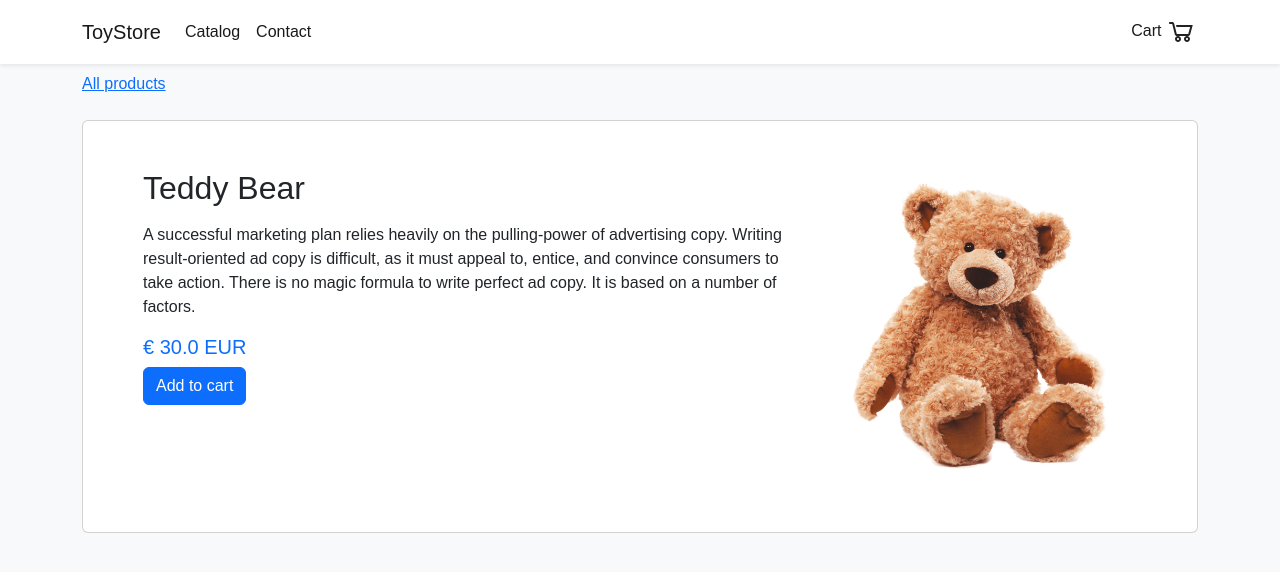
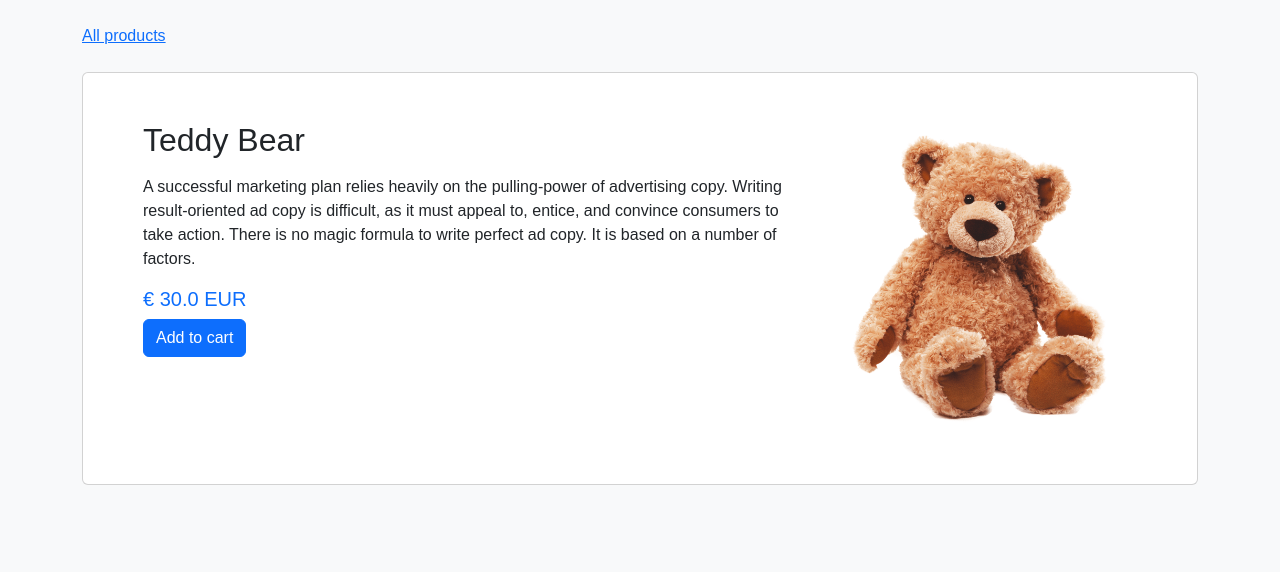
Before and after one commit to morelmanon/Manon, a Jekyll site: the page built from _products/product1.md, in a window 1280 px wide. Shown: the top 572 px of the page. Built offline with Jekyll 4.4.1, drawn with Linux system fonts in a browser that asks for light colours; part of the change alters nothing that is shown.

Commit message:
Update default.html

```diff
--- a/_layouts/default.html
+++ b/_layouts/default.html
@@ -9,18 +9,24 @@
   <link rel="stylesheet" href="https://cdn.jsdelivr.net/npm/bootstrap@5.2.0/dist/css/bootstrap.min.css" integrity="sha384-gH2yIJqKdNHPEq0n4Mqa/HGKIhSkIHeL5AyhkYV8i59U5AR6csBvApHHNl/vI1Bx" crossorigin="anonymous">
   <link rel="stylesheet" href="{{ '/assets/main.css' | relative_url }}">
   <link rel="canonical" href="{{ page.url | replace:'index.html','' | absolute_url }}">
-  <!-- TODO: Add GTM head script here -->
+  <!-- TODO: Add GTM head script here --><!-- Google Tag Manager -->
+<script>(function(w,d,s,l,i){w[l]=w[l]||[];w[l].push({'gtm.start':
+new Date().getTime(),event:'gtm.js'});var f=d.getElementsByTagName(s)[0],
+j=d.createElement(s),dl=l!='dataLayer'?'&l='+l:'';j.async=true;j.src=
+'https://www.googletagmanager.com/gtm.js?id='+i+dl;f.parentNode.insertBefore(j,f);
+})(window,document,'script','dataLayer','GTM-PS4PQZ8');</script>
+<!-- End Google Tag Manager -->
 </head>
 <body class="bg-light">
-  <!-- TODO: Add GTM noscript here -->
-  {% include header.html %}
-  <main class="main pt-5">
+
     {{ content }}
   </main>
   <footer>
 
-  </footer>
-</body>
+</body> <!-- Google Tag Manager (noscript) -->
+<noscript><iframe src="https://www.googletagmanager.com/ns.html?id=GTM-PS4PQZ8"
+height="0" width="0" style="display:none;visibility:hidden"></iframe></noscript>
+<!-- End Google Tag Manager (noscript) -->
 <script src="https://cdn.jsdelivr.net/npm/bootstrap@5.2.0/dist/js/bootstrap.min.js" integrity="sha384-ODmDIVzN+pFdexxHEHFBQH3/9/vQ9uori45z4JjnFsRydbmQbmL5t1tQ0culUzyK" crossorigin="anonymous"></script>
 <script src="https://unpkg.com/cart-localstorage@1.1.4/dist/cart-localstorage.min.js" type="text/javascript"></script>
 <script src="{{ '/assets/javascript/index.js' | relative_url }}" type="text/javascript"></script>
```
